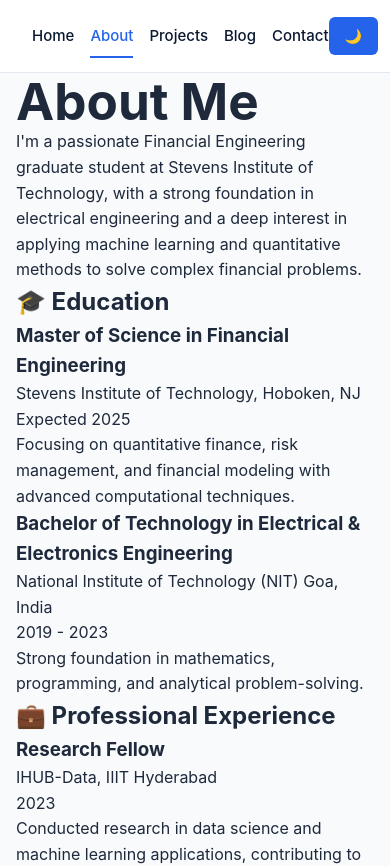
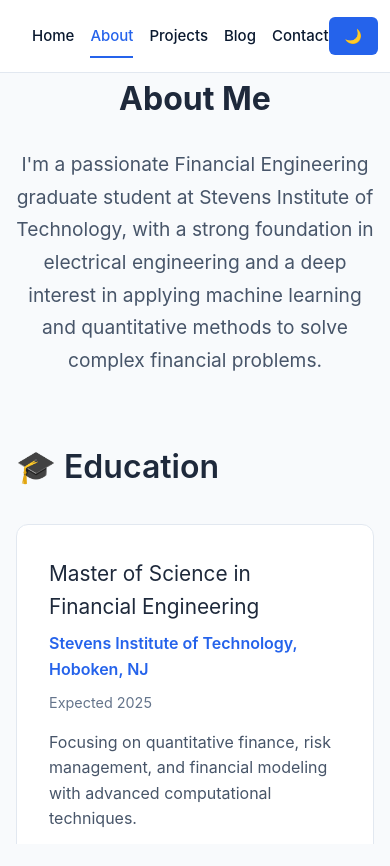
Before and after one commit to ishankakodkar/ishankakodkar.github.io, a React (Vite) app: page /about in a window 390 px wide. Shown: the top 866 px of the page. After the commit the page ends 844 px from the top, so only its background shows below. Built offline with nearby package versions, Linux system fonts and the light colour scheme.

Commit message:
Fix portfolio layout issues: remove empty right bar, fix dark mode, improve responsive design

```diff
--- a/src/App.css
+++ b/src/App.css
@@ -1,56 +1,24 @@
-/* AGGRESSIVE LAYOUT RESET - PREVENT ANY RIGHT-SIDE BARS */
+/* Reset and Base Styles */
 * {
   margin: 0;
   padding: 0;
   box-sizing: border-box;
-  max-width: 100%;
 }
 
-html {
-  width: 100vw;
-  max-width: 100vw;
+html, body {
+  width: 100%;
+  height: 100%;
   overflow-x: hidden;
-  margin: 0;
-  padding: 0;
-}
-
-body {
-  width: 100vw;
-  max-width: 100vw;
-  overflow-x: hidden;
-  margin: 0;
-  padding: 0;
 }
 
 #root {
-  width: 100vw;
-  max-width: 100vw;
+  width: 100%;
+  min-height: 100vh;
   overflow-x: hidden;
-  margin: 0;
-  padding: 0;
 }
 
-/* Modern Professional Portfolio CSS */
-
+/* Theme Variables */
 :root {
-  --header-bg: #1a2332;
-  --header-text: #e6f1ff;
-  --header-border: #233554;
-  --header-link-hover: #2563eb;
-  --primary-bg: #0a192f;
-  --section-bg: #112240;
-  --accent-blue: #2563eb;
-  --text-primary: #e6f1ff;
-  --text-secondary: #a8b2d1;
-  --text-muted: #8892b0;
-  --card-bg: #1a2332;
-  --border-color: #233554;
-  --shadow: 0 10px 30px -15px rgba(0, 0, 0, 0.3);
-  --shadow-hover: 0 20px 40px -15px rgba(0, 0, 0, 0.4);
-}
-
-/* Light theme variables */
-[data-theme="light"] {
   --header-bg: #ffffff;
   --header-text: #0a192f;
   --header-border: #e2e8f0;
@@ -67,7 +35,7 @@ body {
   --shadow-hover: 0 20px 40px -15px rgba(0, 0, 0, 0.15);
 }
 
-/* Dark theme variables (default) */
+/* Dark theme variables */
 [data-theme="dark"] {
   --header-bg: #1a2332;
   --header-text: #e6f1ff;
@@ -85,19 +53,13 @@ body {
   --shadow-hover: 0 20px 40px -15px rgba(0, 0, 0, 0.4);
 }
 
-html {
-  width: 100%;
-  overflow-x: hidden;
-}
-
 body {
   background: var(--primary-bg);
   color: var(--text-primary);
   font-family: 'Inter', -apple-system, BlinkMacSystemFont, sans-serif;
   line-height: 1.6;
   font-size: 16px;
-  width: 100%;
-  overflow-x: hidden;
+  transition: background-color 0.3s ease, color 0.3s ease;
 }
 
 /* Navigation */
@@ -110,9 +72,7 @@ nav {
   top: 0;
   z-index: 1000;
   backdrop-filter: blur(10px);
-  width: 100vw;
-  max-width: 100vw;
-  overflow-x: hidden;
+  transition: background-color 0.3s ease, border-color 0.3s ease;
 }
 
 .nav-container {
@@ -122,8 +82,6 @@ nav {
   display: flex;
   justify-content: space-between;
   align-items: center;
-  width: 100%;
-  box-sizing: border-box;
 }
 
 .nav-links {
@@ -186,9 +144,6 @@ nav {
   margin: 0 auto;
   padding: 0 2rem;
   width: 100%;
-  max-width: 100%;
-  box-sizing: border-box;
-  overflow-x: hidden;
 }
 
 /* Hero Section */
@@ -198,10 +153,7 @@ nav {
   align-items: center;
   background: var(--primary-bg);
   padding: 4rem 0;
-  width: 100vw;
-  max-width: 100vw;
-  overflow-x: hidden;
-  box-sizing: border-box;
+  transition: background-color 0.3s ease;
 }
 
 .hero-content {
@@ -213,9 +165,6 @@ nav {
   margin: 0 auto;
   padding: 0 2rem;
   width: 100%;
-  max-width: 100%;
-  box-sizing: border-box;
-  overflow-x: hidden;
 }
 
 .hero-text h1 {
@@ -307,10 +256,7 @@ nav {
 section {
   padding: 5rem 0;
   background: var(--section-bg);
-  width: 100vw;
-  max-width: 100vw;
-  overflow-x: hidden;
-  box-sizing: border-box;
+  transition: background-color 0.3s ease;
 }
 
 section:nth-child(even) {
@@ -546,36 +492,6 @@ section h2 {
   box-shadow: var(--shadow-hover);
 }
 
-/* Responsive */
-@media (max-width: 768px) {
-  .hero-content {
-    grid-template-columns: 1fr;
-    text-align: center;
-    gap: 2rem;
-  }
-
-  .hero-text h1 {
-    font-size: 2.5rem;
-  }
-
-  .grid-2, .grid-3 {
-    grid-template-columns: 1fr;
-  }
-
-  .contact-content {
-    grid-template-columns: 1fr;
-    gap: 2rem;
-  }
-
-  .nav-links {
-    gap: 1rem;
-  }
-
-  .container {
-    padding: 0 1rem;
-  }
-}
-
 /* Timeline Styles */
 .timeline {
   position: relative;
@@ -676,7 +592,361 @@ section h2 {
   margin-bottom: 2rem;
 }
 
+/* Contact Page Styles */
+.contact-header {
+  text-align: center;
+  margin-bottom: 4rem;
+}
+
+.contact-header h1 {
+  font-size: 3rem;
+  font-weight: 700;
+  margin-bottom: 1.5rem;
+  color: var(--text-primary);
+}
+
+.contact-header p {
+  font-size: 1.2rem;
+  color: var(--text-secondary);
+  max-width: 800px;
+  margin: 0 auto;
+  line-height: 1.7;
+}
+
+.contact-info {
+  display: flex;
+  flex-direction: column;
+  gap: 1.5rem;
+}
+
+/* About Page Styles */
+.about-header {
+  text-align: center;
+  margin-bottom: 4rem;
+}
+
+.about-header h1 {
+  font-size: 3rem;
+  font-weight: 700;
+  margin-bottom: 1.5rem;
+  color: var(--text-primary);
+}
+
+.about-header p {
+  font-size: 1.2rem;
+  color: var(--text-secondary);
+  max-width: 800px;
+  margin: 0 auto;
+  line-height: 1.7;
+}
+
+.about-section {
+  margin-bottom: 4rem;
+}
+
+.about-section h2 {
+  font-size: 2rem;
+  font-weight: 600;
+  margin-bottom: 2rem;
+  color: var(--text-primary);
+}
+
+.education-item, .experience-item {
+  background: var(--card-bg);
+  padding: 2rem;
+  border-radius: 12px;
+  border: 1px solid var(--border-color);
+  margin-bottom: 1.5rem;
+  transition: all 0.3s ease;
+}
+
+.education-item:hover, .experience-item:hover {
+  transform: translateY(-2px);
+  box-shadow: var(--shadow);
+  border-color: var(--accent-blue);
+}
+
+.education-item h3, .experience-item h3 {
+  color: var(--text-primary);
+  font-size: 1.3rem;
+  margin-bottom: 0.5rem;
+}
+
+.institution, .company {
+  color: var(--accent-blue);
+  font-weight: 600;
+  margin-bottom: 0.5rem;
+}
+
+.date {
+  color: var(--text-muted);
+  font-size: 0.9rem;
+  margin-bottom: 1rem;
+}
+
+.details, .description {
+  color: var(--text-secondary);
+  line-height: 1.6;
+}
+
+.interests-grid {
+  display: grid;
+  grid-template-columns: repeat(auto-fit, minmax(250px, 1fr));
+  gap: 2rem;
+}
+
+.interest-card {
+  background: var(--card-bg);
+  padding: 2rem;
+  border-radius: 12px;
+  border: 1px solid var(--border-color);
+  transition: all 0.3s ease;
+}
+
+.interest-card:hover {
+  transform: translateY(-2px);
+  box-shadow: var(--shadow);
+  border-color: var(--accent-blue);
+}
+
+.interest-card h3 {
+  color: var(--text-primary);
+  margin-bottom: 1rem;
+  font-size: 1.2rem;
+}
+
+.interest-card p {
+  color: var(--text-secondary);
+  line-height: 1.6;
+}
+
+.achievements {
+  display: grid;
+  grid-template-columns: repeat(auto-fit, minmax(300px, 1fr));
+  gap: 2rem;
+}
+
+.achievement-item {
+  background: var(--card-bg);
+  padding: 2rem;
+  border-radius: 12px;
+  border: 1px solid var(--border-color);
+  transition: all 0.3s ease;
+}
+
+.achievement-item:hover {
+  transform: translateY(-2px);
+  box-shadow: var(--shadow);
+  border-color: var(--accent-blue);
+}
+
+.achievement-item h3 {
+  color: var(--text-primary);
+  margin-bottom: 0.5rem;
+  font-size: 1.2rem;
+}
+
+.achievement-item p {
+  color: var(--text-secondary);
+}
+
+/* Projects Page Styles */
+.projects-header {
+  text-align: center;
+  margin-bottom: 4rem;
+}
+
+.projects-header h1 {
+  font-size: 3rem;
+  font-weight: 700;
+  margin-bottom: 1.5rem;
+  color: var(--text-primary);
+}
+
+.projects-header p {
+  font-size: 1.2rem;
+  color: var(--text-secondary);
+  max-width: 800px;
+  margin: 0 auto;
+  line-height: 1.7;
+}
+
+.coming-soon-section {
+  display: flex;
+  justify-content: center;
+  align-items: center;
+  min-height: 60vh;
+}
+
+.coming-soon-card {
+  background: var(--card-bg);
+  padding: 3rem;
+  border-radius: 12px;
+  border: 1px solid var(--border-color);
+  box-shadow: var(--shadow);
+  text-align: center;
+  max-width: 600px;
+  transition: all 0.3s ease;
+}
+
+.coming-soon-card:hover {
+  transform: translateY(-5px);
+  box-shadow: var(--shadow-hover);
+  border-color: var(--accent-blue);
+}
+
+.coming-soon-card h2 {
+  font-size: 2rem;
+  font-weight: 600;
+  margin-bottom: 1.5rem;
+  color: var(--text-primary);
+}
+
+.coming-soon-card p {
+  color: var(--text-secondary);
+  margin-bottom: 1.5rem;
+  line-height: 1.6;
+}
+
+.coming-soon-card ul {
+  list-style: none;
+  padding: 0;
+  margin-bottom: 2rem;
+}
+
+.coming-soon-card li {
+  color: var(--text-muted);
+  margin-bottom: 0.5rem;
+  padding-left: 1rem;
+  position: relative;
+}
+
+.coming-soon-card li::before {
+  content: '▸';
+  color: var(--accent-blue);
+  position: absolute;
+  left: 0;
+}
+
+/* Blog Page Styles */
+.blog-page {
+  padding: 4rem 0;
+}
+
+.blog-header {
+  text-align: center;
+  margin-bottom: 4rem;
+}
+
+.blog-header h1 {
+  font-size: 3rem;
+  font-weight: 700;
+  margin-bottom: 1.5rem;
+  color: var(--text-primary);
+}
+
+.blog-header p {
+  font-size: 1.2rem;
+  color: var(--text-secondary);
+  max-width: 800px;
+  margin: 0 auto;
+  line-height: 1.7;
+}
+
+.blog-content {
+  background: var(--card-bg);
+  padding: 3rem;
+  border-radius: 12px;
+  border: 1px solid var(--border-color);
+  box-shadow: var(--shadow);
+  text-align: center;
+}
+
+.blog-content code {
+  background: var(--section-bg);
+  padding: 0.25rem 0.5rem;
+  border-radius: 4px;
+  font-family: 'Monaco', 'Menlo', 'Ubuntu Mono', monospace;
+  color: var(--accent-blue);
+}
+
+/* Resume Page Styles */
+.resume-page {
+  padding: 4rem 0;
+}
+
+.resume-header {
+  text-align: center;
+  margin-bottom: 2rem;
+}
+
+.resume-header h1 {
+  font-size: 3rem;
+  font-weight: 700;
+  margin-bottom: 1.5rem;
+  color: var(--text-primary);
+}
+
+.resume-iframe {
+  width: 100%;
+  height: 600px;
+  border: 1px solid var(--border-color);
+  border-radius: 8px;
+  background: var(--card-bg);
+}
+
+.resume-download {
+  text-align: center;
+  margin-top: 2rem;
+}
+
+.resume-download a {
+  display: inline-block;
+  background: var(--accent-blue);
+  color: white;
+  padding: 1rem 2rem;
+  border-radius: 8px;
+  text-decoration: none;
+  font-weight: 600;
+  transition: all 0.3s ease;
+  box-shadow: var(--shadow);
+}
+
+.resume-download a:hover {
+  background: #1d4ed8;
+  transform: translateY(-2px);
+  box-shadow: var(--shadow-hover);
+}
+
+/* Responsive */
 @media (max-width: 768px) {
+  .hero-content {
+    grid-template-columns: 1fr;
+    text-align: center;
+    gap: 2rem;
+  }
+
+  .hero-text h1 {
+    font-size: 2.5rem;
+  }
+
+  .grid-2, .grid-3 {
+    grid-template-columns: 1fr;
+  }
+
+  .contact-content {
+    grid-template-columns: 1fr;
+    gap: 2rem;
+  }
+
+  .nav-links {
+    gap: 1rem;
+  }
+
+  .container {
+    padding: 0 1rem;
+  }
+
   .contact-info-quick {
     flex-direction: column;
     align-items: center;
@@ -689,6 +959,10 @@ section h2 {
 
   .timeline-item {
     padding-left: 1.5rem;
+  }
+
+  .about-header h1 {
+    font-size: 2.5rem;
   }
 }
 
@@ -705,4 +979,8 @@ section h2 {
   .card {
     padding: 1.5rem;
   }
+
+  .about-header h1 {
+    font-size: 2rem;
+  }
 }
--- a/src/index.css
+++ b/src/index.css
@@ -1,31 +1,23 @@
-:root {
-  font-family: system-ui, Avenir, Helvetica, Arial, sans-serif;
-  line-height: 1.5;
-  font-weight: 400;
-
-  color-scheme: light dark;
-  color: rgba(255, 255, 255, 0.87);
-  background-color: #242424;
-
-  font-synthesis: none;
-  text-rendering: optimizeLegibility;
-  -webkit-font-smoothing: antialiased;
-  -moz-osx-font-smoothing: grayscale;
+/* Base styles - minimal reset */
+* {
+  margin: 0;
+  padding: 0;
+  box-sizing: border-box;
 }
 
-a {
-  font-weight: 500;
-  color: #646cff;
-  text-decoration: inherit;
-}
-a:hover {
-  color: #535bf2;
+html, body {
+  width: 100%;
+  height: 100%;
+  overflow-x: hidden;
 }
 
 body {
   margin: 0;
   min-width: 320px;
   min-height: 100vh;
+  font-family: 'Inter', -apple-system, BlinkMacSystemFont, sans-serif;
+  -webkit-font-smoothing: antialiased;
+  -moz-osx-font-smoothing: grayscale;
 }
 
 #root {
@@ -33,39 +25,22 @@ body {
   min-height: 100vh;
 }
 
-h1 {
-  font-size: 3.2em;
-  line-height: 1.1;
+/* Remove conflicting button styles */
+button {
+  border: none;
+  background: none;
+  cursor: pointer;
+  font-family: inherit;
 }
 
-button {
-  border-radius: 8px;
-  border: 1px solid transparent;
-  padding: 0.6em 1.2em;
-  font-size: 1em;
-  font-weight: 500;
-  font-family: inherit;
-  background-color: #1a1a1a;
-  cursor: pointer;
-  transition: border-color 0.25s;
-}
-button:hover {
-  border-color: #646cff;
-}
-button:focus,
-button:focus-visible {
-  outline: 4px auto -webkit-focus-ring-color;
+/* Remove conflicting link styles */
+a {
+  text-decoration: none;
+  color: inherit;
 }
 
-@media (prefers-color-scheme: light) {
-  :root {
-    color: #213547;
-    background-color: #ffffff;
-  }
-  a:hover {
-    color: #747bff;
-  }
-  button {
-    background-color: #f9f9f9;
-  }
+/* Remove conflicting heading styles */
+h1, h2, h3, h4, h5, h6 {
+  font-weight: inherit;
+  font-size: inherit;
 }
```
Also changed, not shown: src/pages/Blog.jsx (+11 -3 lines), src/pages/Resume.jsx (+7 -5 lines).
